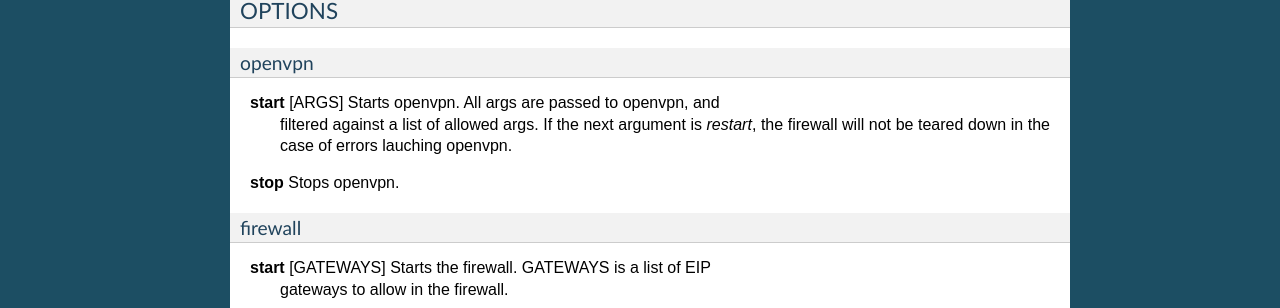
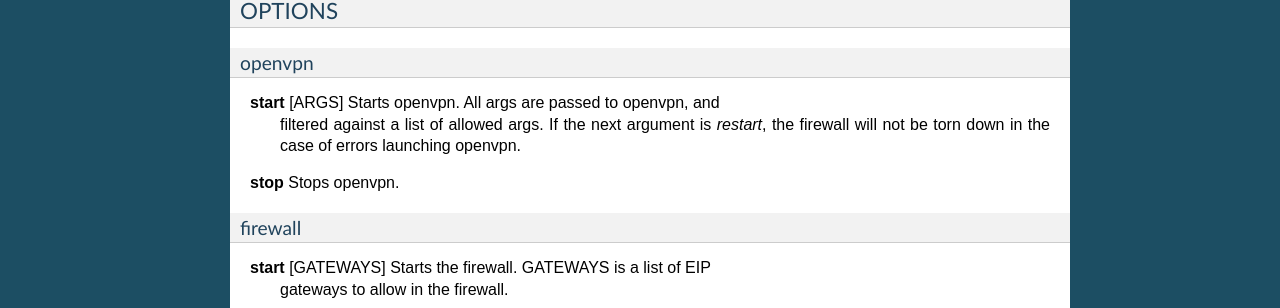
Before and after one commit to leapcode/bitmask_client, a Sphinx documentation site: the page built from docs/man/bitmask-root.1.rst, in a window 1280 px wide. Shown: the part 539-847 px from the top of the page. Built offline with Sphinx 7.4.7, drawn with Linux system fonts in a browser that asks for light colours.

Commit message:
[style] Fix spelling errors in bitmask-root manpage

```diff
--- a/docs/man/bitmask-root.1.rst
+++ b/docs/man/bitmask-root.1.rst
@@ -35,8 +35,8 @@
 
 **start** [ARGS]       Starts openvpn. All args are passed to openvpn, and
                        filtered against a list of allowed args. If the next
-                       argument is `restart`, the firewall will not be teared
-                       down in the case of errors lauching openvpn.
+                       argument is `restart`, the firewall will not be torn
+                       down in the case of errors launching openvpn.
 
 **stop**               Stops openvpn.
 
```
